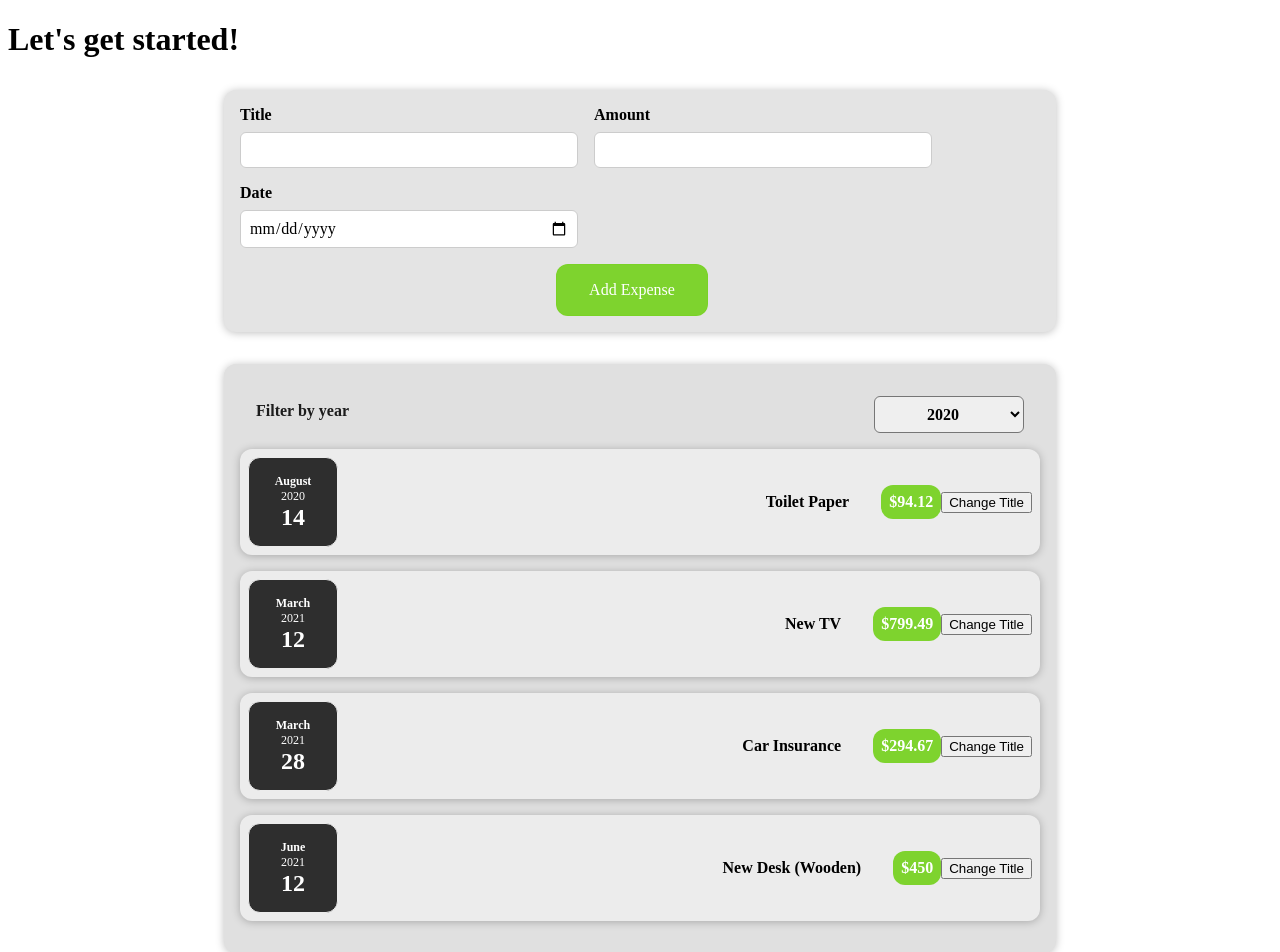
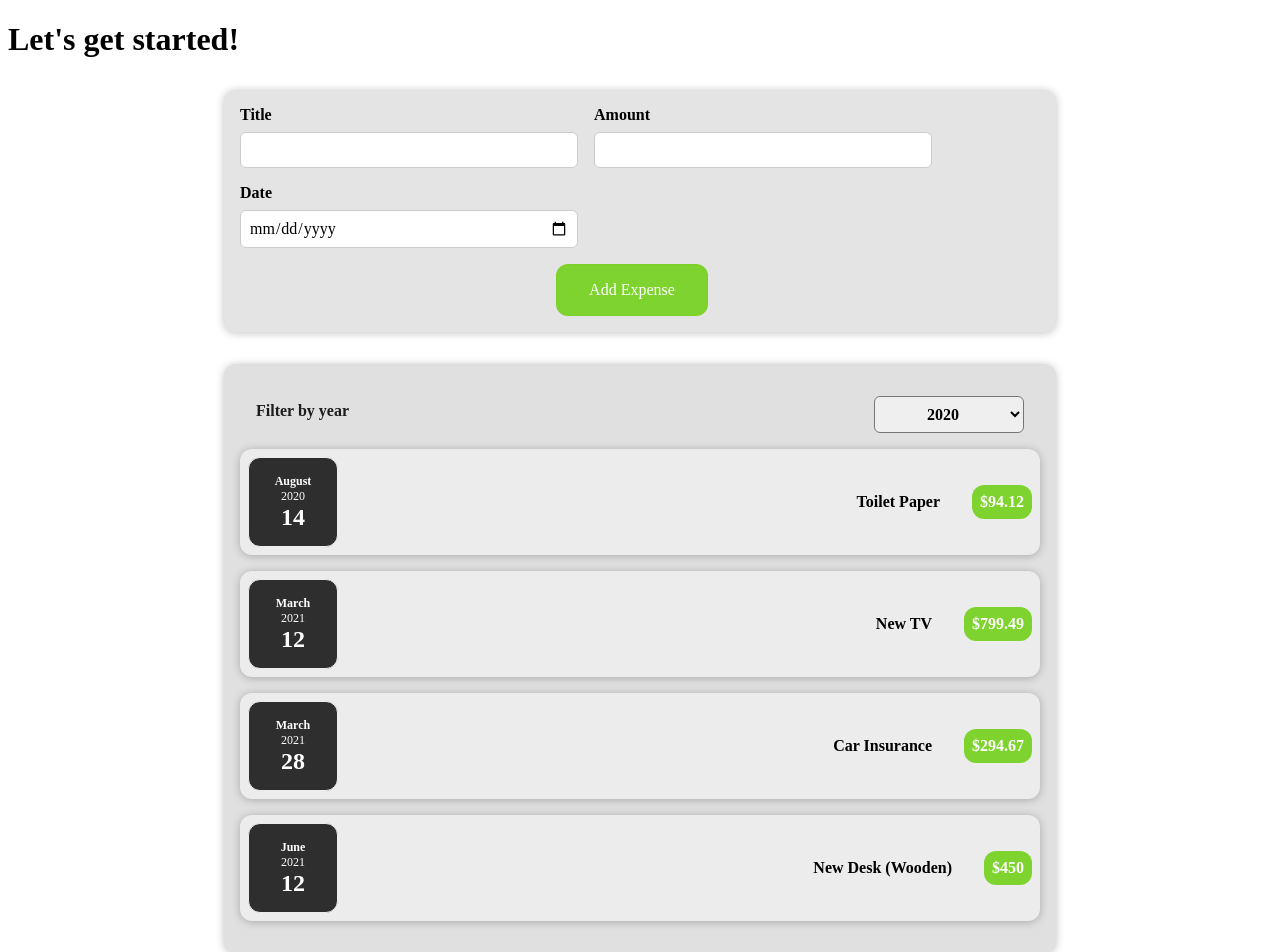
Before and after one commit to kimseowoo03/react-udemy, a React (Create React App) app: page / in a window 1280 px wide. Shown: the top 952 px of the page. Built offline with nearby package versions, Linux system fonts and the light colour scheme.

Commit message:
NewExpense state변경

```diff
--- a/src/App.js
+++ b/src/App.js
@@ -1,8 +1,9 @@
 import './App.css';
 import Expenses from './components/Expenses/Expenses';
 import NewExpense from './components/NewExpense/NewExpense';
-const App = () => {
-  const expenses = [
+import { useState } from 'react';
+
+const  DUMMY_EXPENSES= [
   {
     id: 'e1',
     title: 'Toilet Paper',
@@ -23,12 +24,21 @@
     date: new Date(2021, 5, 12),
   },
 ];
+
+const App = () => {
+  const [expenses, setExpenses] = useState(DUMMY_EXPENSES);
+
   const addExpenseHandler = expense => {
-    console.log(expense)
+    //동일한 상태의 이전 스냅샷을 기반으로 할 때 상태를 업데이트 할 수 있는 깔끔한 방법
+    setExpenses(prevExpenses => {
+      return [expense, ...prevExpenses]
+    })
+    //setExpenses([expense, ...expenses]);  비추천 방식
   }
   return (
     <div>
     <h1>Let's get started!</h1>
+    {console.log(expenses)}
     <NewExpense onAddExpenseData={addExpenseHandler}/>
     <Expenses expenses={expenses}/>
     </div>
--- a/src/components/Expenses/ExpenseItem.js
+++ b/src/components/Expenses/ExpenseItem.js
@@ -1,24 +1,15 @@
-import { useState } from 'react';
 import './ExpenseItem.css';
 import ExpenseDate from './ExpenseDate';
 import Card from '../UI/Card';
 
 const ExpenseItem = (props) => {
-
-  const [title, setTitle] = useState(props.title);
-
-  const clickHandler = () => {
-    setTitle('타이틀 바뀜');
-  }
-
   return (
     <Card className='expense-item'>
       <ExpenseDate date={props.date}/>
       <div className='expense-item_description'>
-        <h2>{title}</h2>
+        <h2>{props.title}</h2>
         <div className='expense-item_price'>${props.amount}</div>
       </div>
-      <button onClick={clickHandler}>Change Title</button>
     </Card>
   );
 }
--- a/src/components/Expenses/Expenses.js
+++ b/src/components/Expenses/Expenses.js
@@ -14,26 +14,13 @@
     <div>
       <Card className="expenses">
         <ExpenseFilter selected={filterData} onDropdownChangeData={dropdownChangeData}/>
-        <ExpenseItem
-          title={props.expenses[0].title}
-          amount={props.expenses[0].amount}
-          date={props.expenses[0].date}
+        {props.expenses.map( expense =>
+          <ExpenseItem
+          title={expense.title}
+          amount={expense.amount}
+          date={expense.date}
         />
-        <ExpenseItem
-          title={props.expenses[1].title}
-          amount={props.expenses[1].amount}
-          date={props.expenses[1].date}
-        />
-        <ExpenseItem
-          title={props.expenses[2].title}
-          amount={props.expenses[2].amount}
-          date={props.expenses[2].date}
-        />
-        <ExpenseItem
-          title={props.expenses[3].title}
-          amount={props.expenses[3].amount}
-          date={props.expenses[3].date}
-        />
+        )}
       </Card>
     </div>
   );
```
Lines whose indentation alone changed are shown as unchanged.
